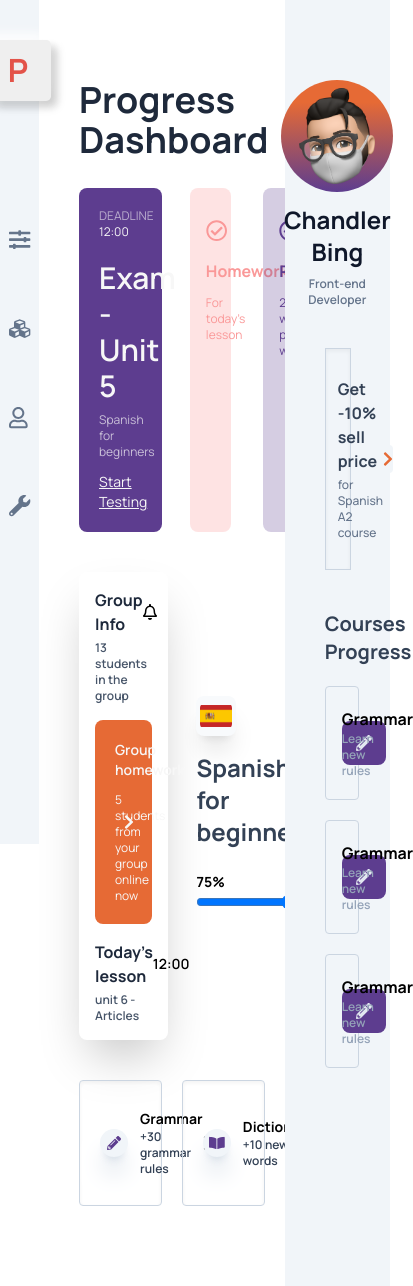
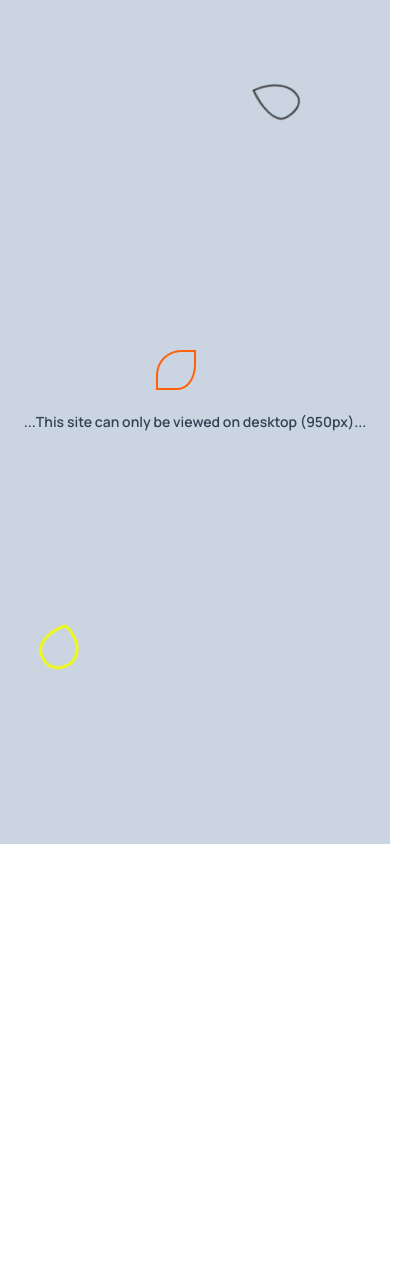
Before and after one commit to uduma-sonia/react-progress-dashboard, a React (Create React App) app: page / in a window 390 px wide. Shown: the whole page, 413 px wide, since content can reach past the window. After the commit the page ends 844 px from the top, so only its background shows below. Built offline with nearby package versions, Linux system fonts and the light colour scheme.

Commit message:
course progress

```diff
--- a/public/index.html
+++ b/public/index.html
@@ -24,7 +24,7 @@
       work correctly both with client-side routing and a non-root public URL.
       Learn how to configure a non-root public URL by running `npm run build`.
     -->
-    <title>React App</title>
+    <title>Progress Dashboard</title>
   </head>
   <body>
     <noscript>You need to enable JavaScript to run this app.</noscript>
--- a/src/App.js
+++ b/src/App.js
@@ -1,9 +1,24 @@
+import { useState, useEffect, useCallback } from "react";
+import NotFound from "./components/NotFound/NotFound";
 import DashboardLayout from "./layout/dashboardLayout";
 
 function App() {
+  const [windowSize, setWindowSize] = useState(window.innerWidth);
+  const handleWindowResize = useCallback((event) => {
+    setWindowSize(window.innerWidth);
+  }, []);
+
+  useEffect(() => {
+    window.addEventListener("resize", handleWindowResize);
+
+    return () => {
+      window.removeEventListener("resize", handleWindowResize);
+    };
+  }, [handleWindowResize]);
+
   return (
-    <div className="font-manrope container ">
-      <DashboardLayout />
+    <div className="font-manrope container">
+      {windowSize < 950 ? <NotFound /> : <DashboardLayout />}
     </div>
   );
 }
--- a/src/components/GroupInformation/GroupInformation.js
+++ b/src/components/GroupInformation/GroupInformation.js
@@ -10,7 +10,7 @@ function GroupInformation() {
       <div className="shadow-2xl w-54 mr-3 rounded-lg p-4">
         <div className="flex justify-between items-center mb-1">
           <h5 className="font-bold text-md text-slate-800">Group Info</h5>
-          <FontAwesomeIcon className="cursor-pointer" icon={faBell} size="md" />
+          <FontAwesomeIcon className="cursor-pointer" icon={faBell} size="sm" />
         </div>
 
         <p className="text-xs text-slate-600 font-semibold">
@@ -23,7 +23,7 @@ function GroupInformation() {
             <p className="text-xs">5 students from your group online now</p>
           </div>
           <div>
-            <FontAwesomeIcon icon={faChevronRight} size="md" />
+            <FontAwesomeIcon icon={faChevronRight} size="sm" />
           </div>
         </div>
 
--- a/src/components/MiddleLayoutFooter/MiddleLayoutFooter.js
+++ b/src/components/MiddleLayoutFooter/MiddleLayoutFooter.js
@@ -26,7 +26,7 @@ export default function MiddleLayoutFooter() {
         </div>
 
         <div>
-          <FontAwesomeIcon icon={faChevronRight} size="md" />
+          <FontAwesomeIcon icon={faChevronRight} size="sm" />
         </div>
       </div>
 
@@ -47,7 +47,7 @@ export default function MiddleLayoutFooter() {
         </div>
 
         <div>
-          <FontAwesomeIcon icon={faChevronRight} size="md" />
+          <FontAwesomeIcon icon={faChevronRight} size="sm" />
         </div>
       </div>
     </div>
--- /dev/null
+++ b/src/components/NotFound/NotFound.js
@@ -0,0 +1,15 @@
+import React from "react";
+
+export default function NotFound() {
+  return (
+    <div className="h-screen w-screen flex justify-center items-center bg-slate-300">
+      <h1 className="text-center text-slate-700 font-semibold text-sm">
+        ...This site can only be viewed on desktop (950px)...
+      </h1>
+
+      <div className="circle-1"></div>
+      <div className="circle-2"></div>
+      <div className="circle-3"></div>
+    </div>
+  );
+}
--- a/src/components/ProgressCard/ProgressCard.js
+++ b/src/components/ProgressCard/ProgressCard.js
@@ -1,23 +1,34 @@
 import React from "react";
 import { FontAwesomeIcon } from "@fortawesome/react-fontawesome";
-import { faPencilAlt } from "@fortawesome/free-solid-svg-icons";
+// import { faPencilAlt } from "@fortawesome/free-solid-svg-icons";
 
-export default function ProgressCard() {
+export default function ProgressCard({
+  title,
+  percent,
+  color,
+  subTitle,
+  icon,
+}) {
   return (
     <div className="border border-slate-300 rounded flex items-center px-4 py-5 mb-5">
       <div className="w-1/2 flex items-center">
-        <p className="w-1/2 text-md font-semibold">40%</p>
+        <p className="w-1/2 text-md font-semibold" style={{ color: color }}>
+          {percent}%
+        </p>
 
         <div className="w-1/2">
-          <div className="bg-[#5d3d8f] w-11 h-11 flex items-center justify-center rounded-lg text-slate-200">
-            <FontAwesomeIcon icon={faPencilAlt} />
+          <div
+            style={{ backgroundColor: color }}
+            className=" w-11 h-11 flex items-center justify-center rounded-lg text-slate-200"
+          >
+            <FontAwesomeIcon icon={icon} />
           </div>
         </div>
       </div>
 
       <div className="w-1/2">
-        <h6 className="text-md font-bold">Grammar</h6>
-        <p className="text-xs font-semibold text-slate-400">Learn new rules</p>
+        <h6 className="text-md font-bold">{title}</h6>
+        <p className="text-xs font-semibold text-slate-400">{subTitle}</p>
       </div>
     </div>
   );
--- a/src/components/RightProfile/RightProfile.js
+++ b/src/components/RightProfile/RightProfile.js
@@ -1,7 +1,11 @@
 import React from "react";
 import ProfileCard from "../ProfileCard/ProfileCard";
 import { FontAwesomeIcon } from "@fortawesome/react-fontawesome";
-import { faChevronRight, faPencilAlt } from "@fortawesome/free-solid-svg-icons";
+import {
+  faChevronRight,
+  faPencilAlt,
+  faBookOpen,
+} from "@fortawesome/free-solid-svg-icons";
 import ProgressCard from "../ProgressCard/ProgressCard";
 
 function RightProfile() {
@@ -29,9 +33,16 @@ function RightProfile() {
           Courses Progress
         </h2>
 
-        <ProgressCard />
-        <ProgressCard />
-        <ProgressCard />
+        {data.map((card, index) => (
+          <ProgressCard
+            key={index}
+            title={card.title}
+            percent={card.percent}
+            subTitle={card.subTitle}
+            color={card.color}
+            icon={card.icon}
+          />
+        ))}
       </div>
     </div>
   );
@@ -39,11 +50,25 @@ function RightProfile() {
 
 const data = [
   {
-    percent: 40,
+    percent: 63,
     title: "Grammar",
     subTitle: "Learn new rules",
+    color: "#5d3d8f",
+    icon: faPencilAlt,
+  },
+  {
+    percent: 70,
+    title: "Dictionary",
+    subTitle: "Learn 5 new words",
     color: "#e66a35",
-    icon: "whatevs",
+    icon: faPencilAlt,
+  },
+  {
+    percent: 40,
+    title: "Reading",
+    subTitle: "Train your skill",
+    color: " #ff4538",
+    icon: faBookOpen,
   },
 ];
 
--- a/src/components/SideBarLeft/SideBarLeft.js
+++ b/src/components/SideBarLeft/SideBarLeft.js
@@ -13,21 +13,28 @@ function SideBar() {
       <button className="logo">P</button>
 
       <div className="mt-32 flex flex-col justify-between h-72">
+        <div className="p-1 rounded-full">
           <FontAwesomeIcon
             className="text-slate-500 cursor-pointer"
             icon={faSlidersH}
             size="lg"
           />
+        </div>
+        <div className="bg-slate-300 shadow-lg p-1 rounded-full">
           <FontAwesomeIcon
             className="text-slate-500 cursor-pointer"
             icon={faCubes}
             size="lg"
           />
+        </div>
+        <div className="p-1 rounded-full">
           <FontAwesomeIcon
             className="text-slate-500 cursor-pointer"
             icon={faUser}
             size="lg"
           />
+        </div>
+        <div className="p-1 rounded-full">
           <FontAwesomeIcon
             className="text-slate-500 cursor-pointer"
             icon={faWrench}
@@ -35,6 +42,7 @@ function SideBar() {
           />
         </div>
       </div>
+    </div>
   );
 }
 
--- a/src/index.css
+++ b/src/index.css
@@ -41,3 +41,60 @@
   background: -webkit-linear-gradient(90deg, #5d3d8f 0%, #e66a35 80%);
   background: -moz-linear-gradient(90deg, #5d3d8f 0%, #24120b 80%);
 }
+
+/* NOT FOUND PAGE ANIMATION */
+.circle-1 {
+  position: absolute;
+  width: 40px;
+  height: 40px;
+  border: 3px solid rgb(241, 254, 0);
+  border-radius: 49% 61% 48% 50% / 17% 52% 51% 80%;
+  bottom: 10%;
+  left: 10%;
+  animation: animate1 60s linear infinite;
+}
+
+.circle-2 {
+  position: absolute;
+  width: 40px;
+  height: 40px;
+  border: 2px solid rgb(255, 98, 7);
+  top: 350px;
+  left: 40%;
+  border-radius: 100% 0% 73% 0% / 100% 0% 100% 60%;
+}
+
+.circle-3 {
+  position: absolute;
+  width: 40px;
+  height: 40px;
+  border: 2px solid rgb(61, 62, 63);
+  top: 80px;
+  right: -0%;
+  border-radius: 64% 36% 100% 0% / 94% 55% 45% 6%;
+  animation: animate2 60s linear infinite;
+}
+
+@keyframes animate1 {
+  0% {
+    transform: translateY(0) rotate(0deg);
+    opacity: 1;
+  }
+
+  100% {
+    transform: translateY(-1000px) rotate(720deg);
+    opacity: 0;
+  }
+}
+
+@keyframes animate2 {
+  0% {
+    transform: translateY(0) rotate(0deg);
+    opacity: 1;
+  }
+
+  100% {
+    transform: translateX(-1000px) rotate(720deg);
+    opacity: 0;
+  }
+}
```
Lines whose indentation alone changed are shown as unchanged.
